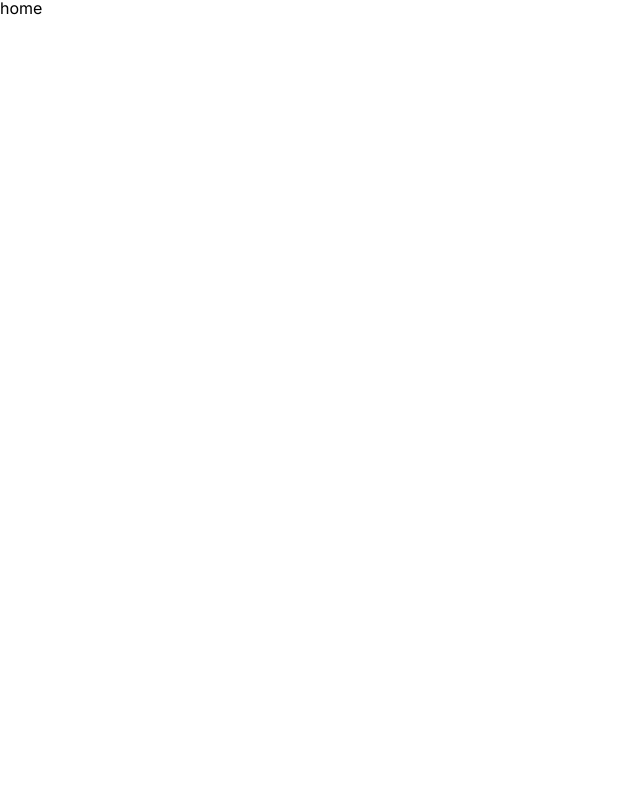
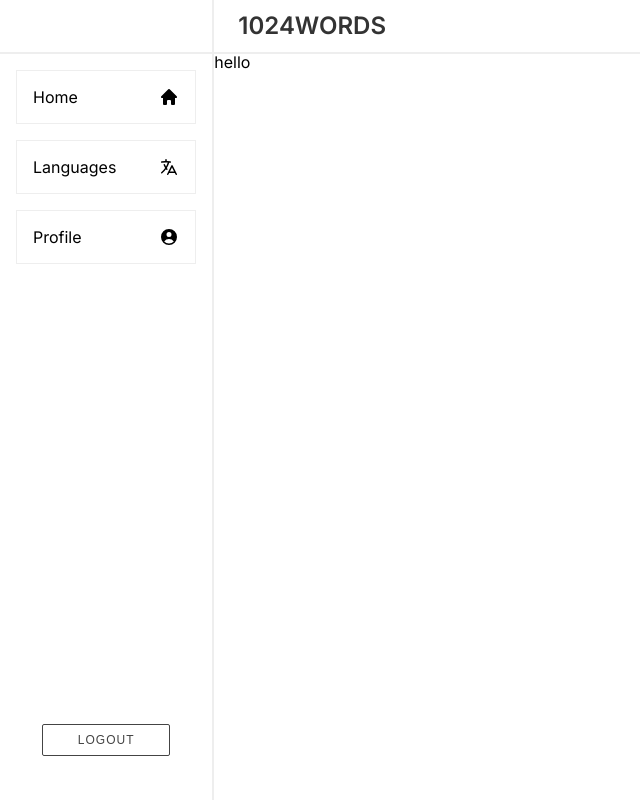
Before and after one commit to paulecode/1024words-frontend, a Next.js app: page / in a window 1280 px wide. Shown: the whole page, without its empty margins (0-640 px from the left). Built offline with nearby package versions, Linux system fonts and the light colour scheme.

Commit message:
created new /

```diff
--- /dev/null
+++ b/src/app/(home)/layout.module.scss
@@ -0,0 +1,12 @@
+.main {
+    height: 100vh;
+    display: grid;
+    grid-template-columns: 1fr 5fr;
+    grid-template-rows: 1fr 14fr;
+    grid-template-areas: "placeholder header" "sidebar content";
+
+    .spaceholder {
+        border-bottom: 0.5px solid #eee;
+        border-right: 0.5px solid #eee;
+    }
+}
--- /dev/null
+++ b/src/app/(home)/layout.tsx
@@ -0,0 +1,27 @@
+import React from "react";
+import styles from "./layout.module.scss";
+import { TopBar } from "@/components/composite/topBar/TopBar";
+import { Sidebar } from "@/components/composite/sideBar/Sidebar";
+import "@/app/globals.scss";
+import { Inter } from "next/font/google";
+
+const inter = Inter({ subsets: ["latin"] });
+
+export default function MainLayout({
+  children,
+}: {
+  children: React.ReactNode;
+}) {
+  return (
+    <html lang="en">
+      <body className={inter.className}>
+        <div className={styles.main}>
+          <div className={styles.spaceholder}></div>
+          <TopBar />
+          <Sidebar />
+          {children}
+        </div>
+      </body>
+    </html>
+  );
+}
--- /dev/null
+++ b/src/app/(home)/page.module.scss
@@ -0,0 +1,4 @@
+.container {
+    border-top: 0.5px solid #eee;
+    border-left: 0.5px solid #eee;
+}
--- /dev/null
+++ b/src/app/(home)/page.tsx
@@ -0,0 +1,5 @@
+import styles from "./page.module.scss";
+
+export default function Designer() {
+  return <div className={styles.container}>hello</div>;
+}
```
